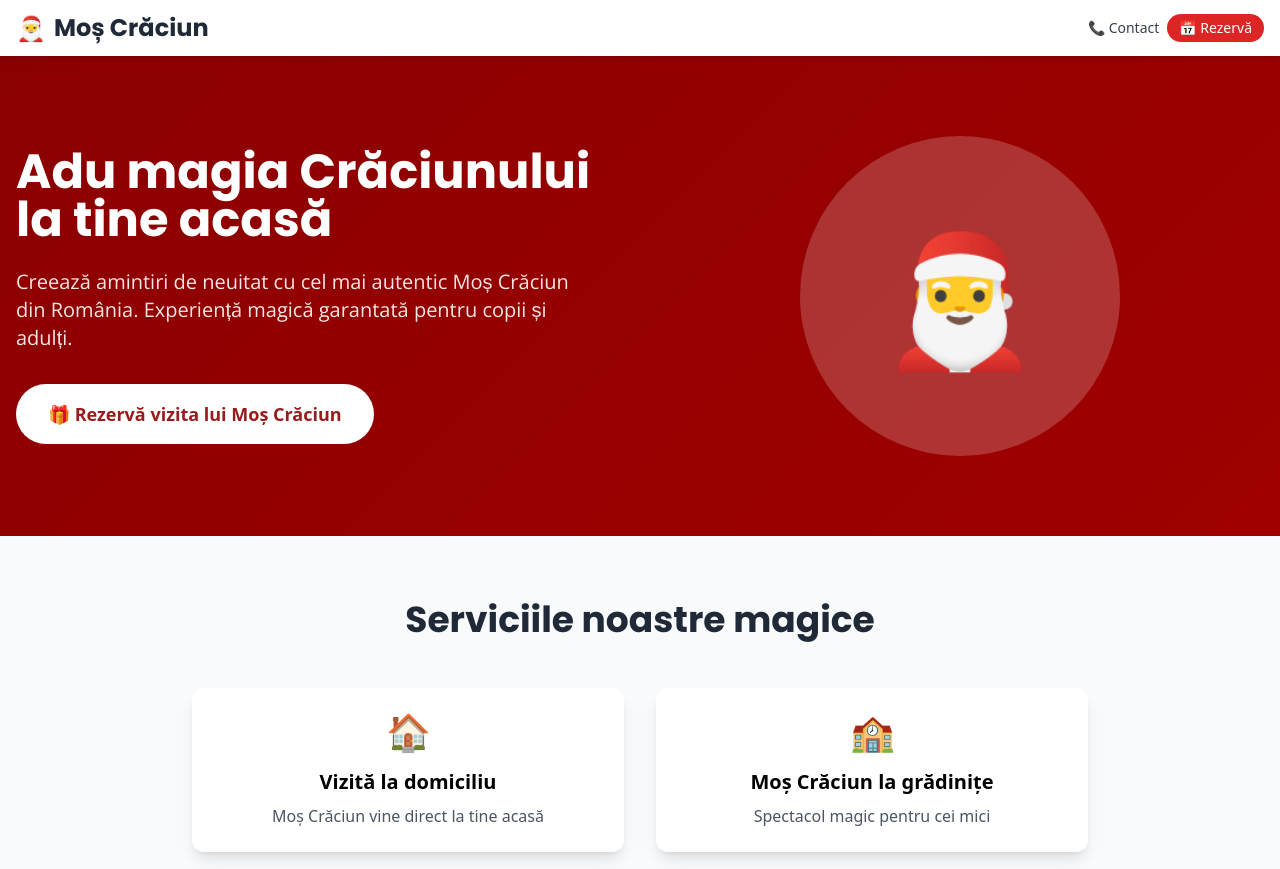
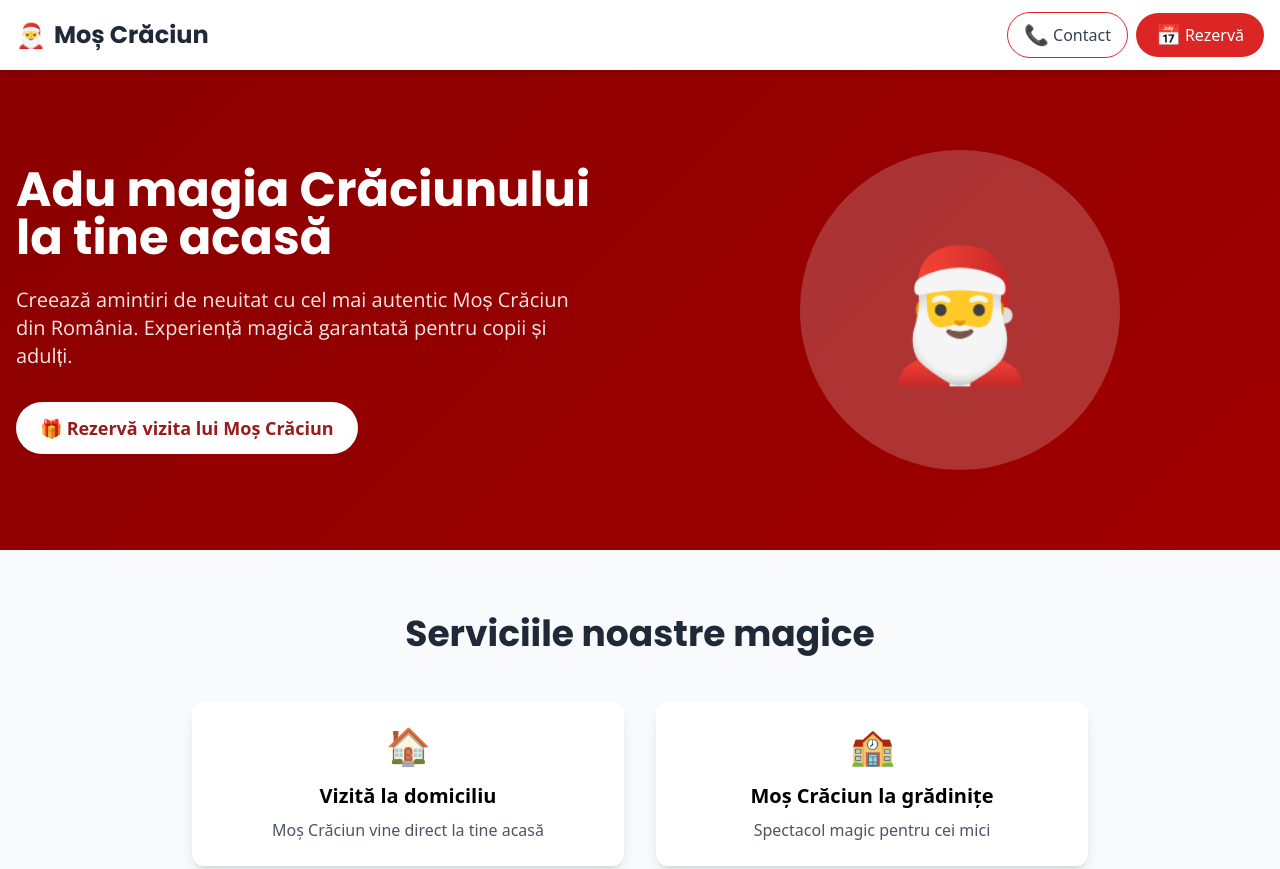
Before and after one commit to glorianadelcu-a11y/mos-craciun-chisinau, a plain HTML site: page index.html in a window 1280 px wide. Shown: the top 869 px of the page. Drawn offline with nearby package versions, Linux system fonts and the light colour scheme.

Commit message:
Add files via upload

```diff
--- a/index.html
+++ b/index.html
@@ -148,12 +148,12 @@
       <!-- Contact + Rezervă -->
       <div class="flex items-center justify-end gap-2">
         <a href="#contact-section"
-           class="inline-flex items-center gap-1 text-xs md:text-sm text-gray-700 hover:text-red-600">
-          <span>📞</span><span>Contact</span>
+           class="inline-flex items-center gap-1 text-xs md:text-base text-gray-700 hover:text-red-600 px-2 py-1 md:px-4 md:py-2 rounded-full md:border md:border-red-600">
+          <span class="text-base md:text-xl">📞</span><span class="hidden md:inline">Contact</span>
         </a>
         <a href="#calendar-section"
-           class="inline-flex items-center gap-1 text-xs md:text-sm bg-red-600 text-white px-3 py-1 rounded-full hover:bg-red-700 transition">
-          <span>📅</span><span>Rezervă</span>
+           class="inline-flex items-center gap-1 text-xs md:text-base bg-red-600 text-white px-3 py-1 md:px-5 md:py-2 rounded-full hover:bg-red-700 transition">
+          <span class="text-base md:text-xl">📅</span><span class="hidden md:inline">Rezervă</span>
         </a>
       </div>
     </div>
@@ -162,7 +162,7 @@
    <div class="container mx-auto px-4 flex flex-col md:flex-row items-center justify-between gap-8">
     <div class="w-full md:w-1/2 md:pr-8 mb-8 md:mb-0">
      <h2 class="text-2xl sm:text-3xl md:text-5xl font-bold mb-4 md:mb-6" style="font-family: 'Poppins', sans-serif;">Adu magia Crăciunului la tine acasă</h2>
-     <p class="text-base sm:text-lg md:text-xl mb-6 md:mb-8 opacity-90" style="font-family: 'Open Sans', sans-serif;">Creează amintiri de neuitat cu cel mai autentic Moș Crăciun din România. Experiență magică garantată pentru copii și adulți.</p><button class="bg-white text-red-800 px-8 py-4 rounded-full text-lg font-semibold hover:bg-gray-100 transition transform hover:scale-105"> 🎁 Rezervă vizita lui Moș Crăciun </button>
+     <p class="text-base sm:text-lg md:text-xl mb-6 md:mb-8 opacity-90" style="font-family: 'Open Sans', sans-serif;">Creează amintiri de neuitat cu cel mai autentic Moș Crăciun din România. Experiență magică garantată pentru copii și adulți.</p><a href="#calendar-section" class="inline-flex items-center gap-2 bg-white text-red-800 px-4 py-2.5 md:px-6 md:py-3 rounded-full text-sm sm:text-base md:text-lg font-semibold hover:bg-gray-100 transition transform hover:scale-105">🎁 Rezervă vizita lui Moș Crăciun</a>
     </div>
     <div class="w-full md:w-1/2 flex justify-center">
      <div class="w-48 h-48 sm:w-64 sm:h-64 md:w-80 md:h-80 bg-white bg-opacity-20 rounded-full flex items-center justify-center"><span class="text-6xl sm:text-7xl md:text-9xl">🎅</span>
@@ -410,7 +410,7 @@
      <li>Poezii și povești interactive</li>
      <li>Sesiune foto nelimitată</li>
      <li>Deplasare în București</li>
-    </ul><button class="bg-red-600 text-white px-6 py-2 rounded-full hover:bg-red-700 transition"> Rezervă acum </button>
+    </ul><button class="bg-red-600 text-white px-6 py-2 rounded-full hover:bg-red-700 transition" onclick="goToCalendar('modal1')"> Rezervă acum </button>
    </div>
   </div>
   <div id="modal2" class="modal">
@@ -425,7 +425,7 @@
      <li>Distribuirea darurilor</li>
      <li>Fotografii cu fiecare copil</li>
      <li>Activități creative</li>
-    </ul><button class="bg-red-600 text-white px-6 py-2 rounded-full hover:bg-red-700 transition"> Rezervă acum </button>
+    </ul><button class="bg-red-600 text-white px-6 py-2 rounded-full hover:bg-red-700 transition" onclick="goToCalendar('modal2')"> Rezervă acum </button>
    </div>
   </div>
   <script>
```
